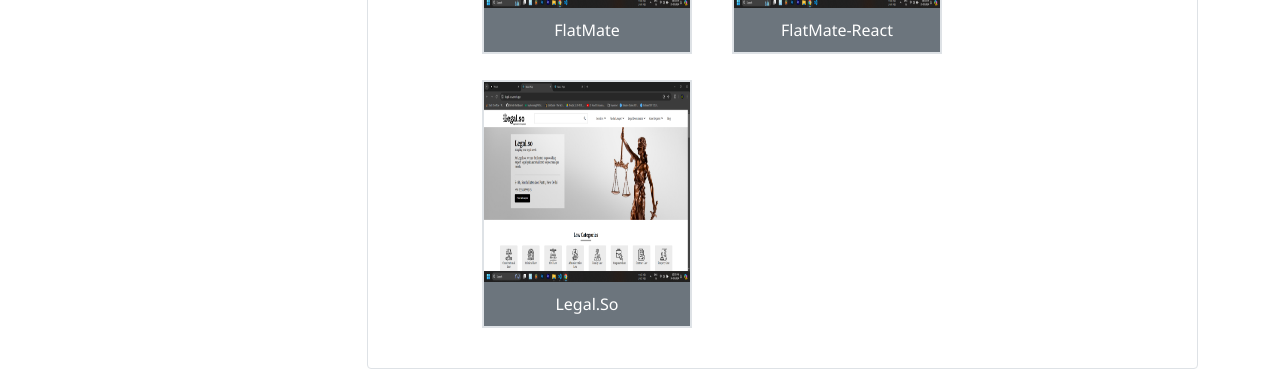
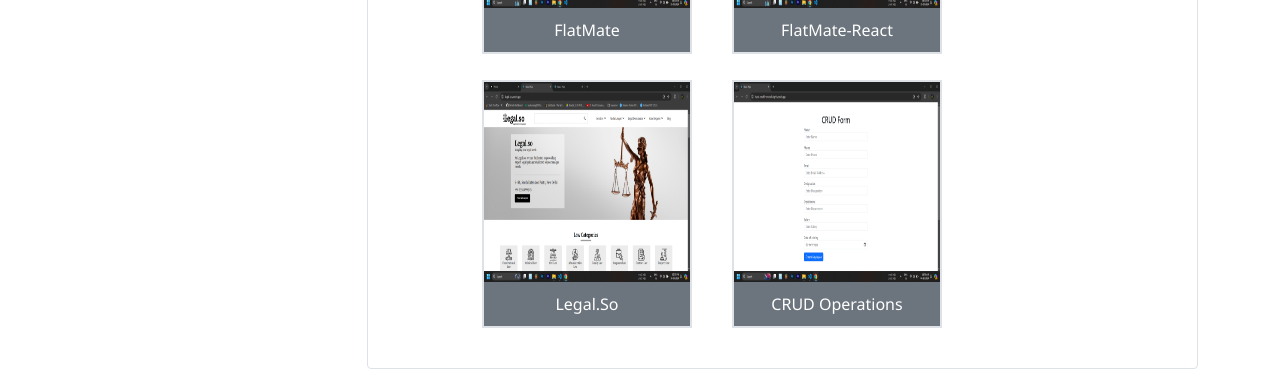
Before and after one commit to jasvinderkhera/my_portfolio, a React (Create React App) app: page /projects in a window 1280 px wide. Shown: the part 801-1179 px from the top of the page. Built offline with nearby package versions, Linux system fonts and the light colour scheme.

Commit message:
crud operations project added

```diff
--- a/src/components/Projects.jsx
+++ b/src/components/Projects.jsx
@@ -5,6 +5,7 @@ import udemy from "./images/udemy.png";
 import zaydn from "./images/zaydn.png";
 import flatmate from "./images/flatmate.png"
 import legal from "./images/legal.png"
+import crud_operations from "./images/crud_operations.png"
 
 function Projects() {
   return (
@@ -66,6 +67,14 @@ function Projects() {
             </a>
           </div>
         </a>
+        <a href="https://basic-crud-frontend-eight.vercel.app/" target="blank" className="col-4 mb-4 project_div nav-link">
+        <div className="box border border-2">
+            <img src={crud_operations} alt="" className="img-fluid project_img text-center" />
+            <a href="https://basic-crud-frontend-eight.vercel.app/" target="blank" className="nav-link bg-secondary text-white">
+              CRUD Operations
+            </a>
+          </div>
+        </a>
       </div>
     </div>
   );
```
Also changed, not shown: src/components/images/crud_operations.png (added).
